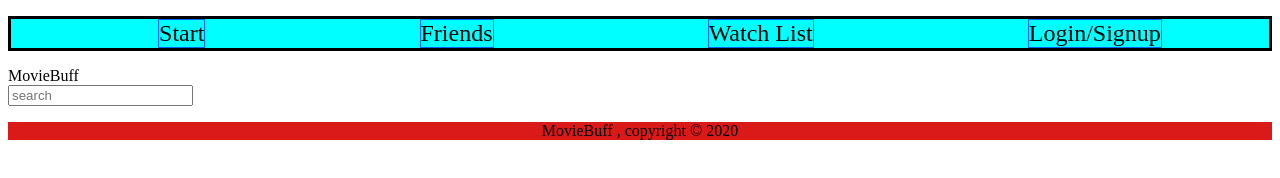
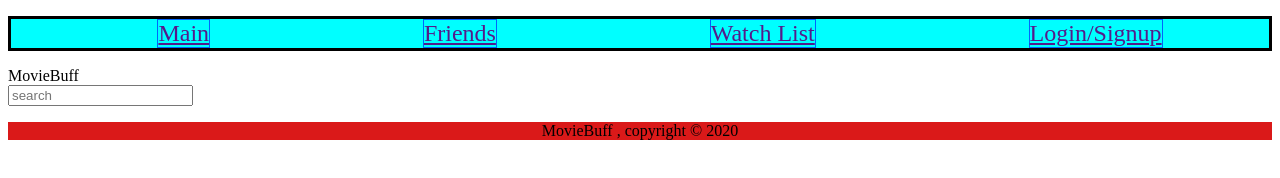
Before and after one commit to mogg3/moviesearch-webapp, a plain HTML site: page index.html in a window 1280 px wide. Drawn offline with Linux system fonts and the light colour scheme.

Commit message:
adds links to index.html

```diff
--- a/index.html
+++ b/index.html
@@ -4,18 +4,37 @@
     <meta charset="UTF-8">
     <meta name="viewport" content="width=device-width, initial-scale=1.0">
     <title>MovieBuff</title>
-    <link rel = "stylesheet" href = "static/css/style.css">
+    <link rel="stylesheet" href="static/css/style.css">
 </head>
 
 <body>
 <header>
     <div>
         <nav>
-                <ul class = "menu">
-                    <li class = "menu-button">Start</li>
-                    <li class = "menu-button">Friends</li>
-                    <li class = "menu-button">Watch List</li>
-                    <li class = "menu-button">Login/Signup</li>
+            <ul class="menu">
+                <li class="menu-button">
+                    <a href="">
+                        Main
+                    </a>
+                </li>
+
+                <li class="menu-button">
+                    <a href="">
+                        Friends
+                    </a>
+                </li>
+
+                <li class="menu-button">
+                    <a href="">
+                        Watch List
+                    </a>
+                </li>
+
+                <li class="menu-button">
+                    <a href="">
+                        Login/Signup
+                    </a>
+                </li>
             </ul>
         </nav>
     </div>
@@ -29,7 +48,7 @@
                placeholder="search">
     </div>
 </div>
-    <footer class = "footer">
+<footer class="footer">
     <p>MovieBuff , copyright © 2020</p>
 </footer>
 </body>
```
Lines whose indentation alone changed are shown as unchanged.
